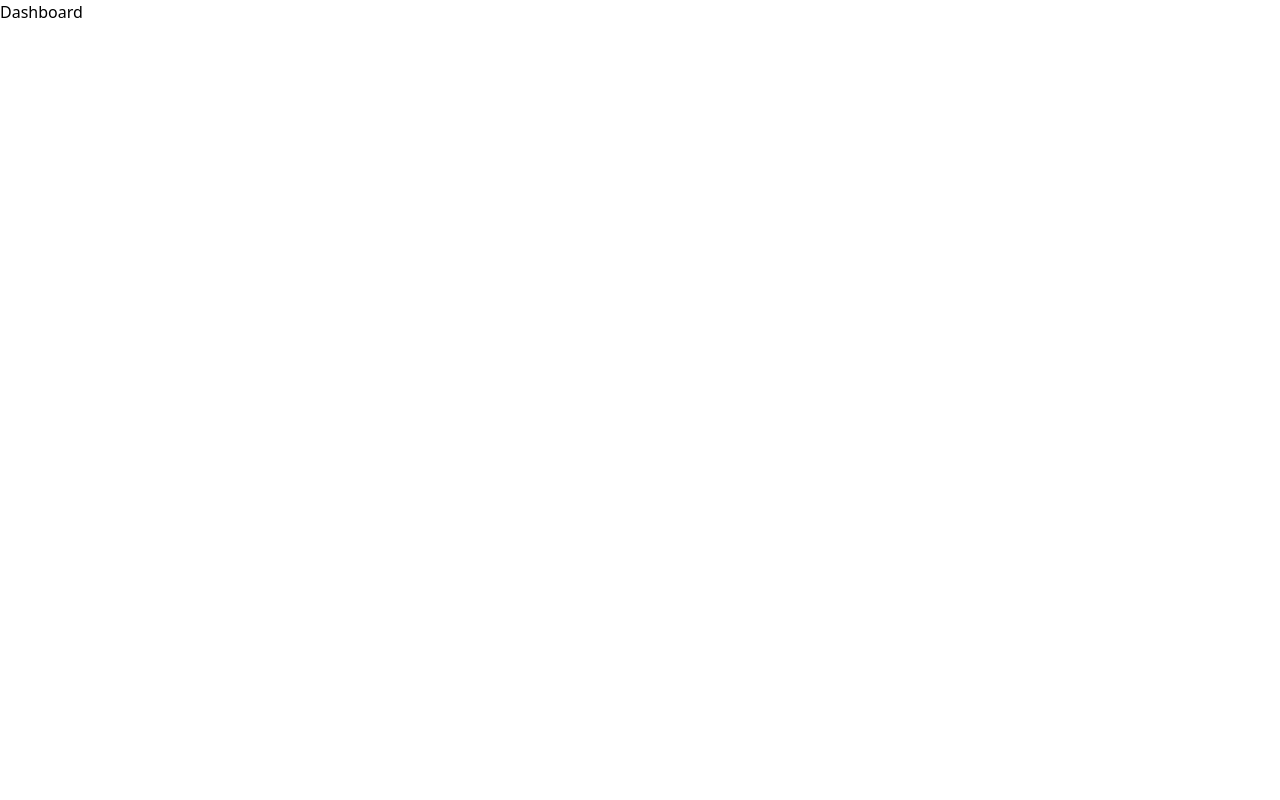
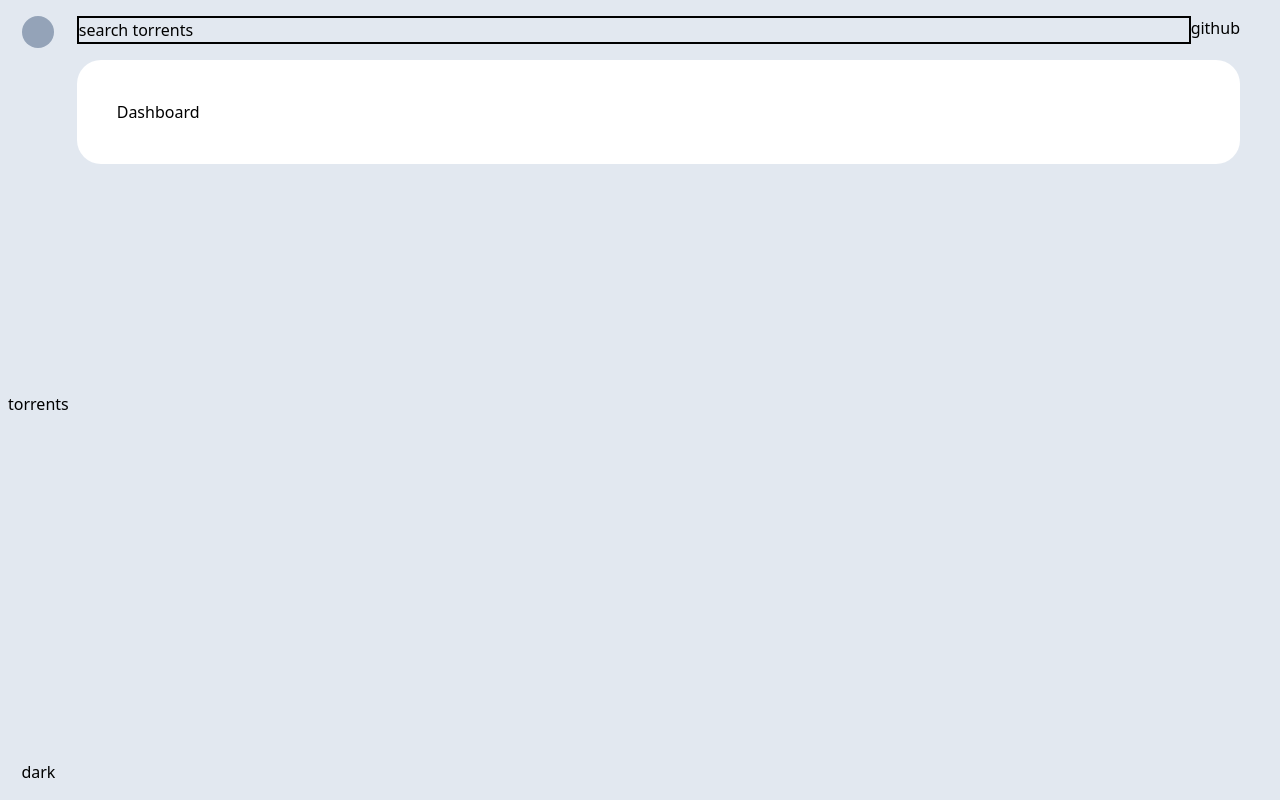
Before and after one commit to vsnthdev/gearshift, a React (Vite) app: page / in a window 1280 px wide. Built offline with nearby package versions, Linux system fonts and the light colour scheme.

Commit message:
✨ create base layout

```diff
--- a/index.html
+++ b/index.html
@@ -7,7 +7,7 @@
     <title>Transmission Control</title>
 </head>
 
-<body class="h-screen flex flex-col">
+<body class="h-screen flex flex-col bg-slate-200 dark:bg-neutral-950 dark:text-white">
     <div id="app" class="flex flex-col h-full"></div>
     <script type="module" src="/src/main.tsx"></script>
 </body>
--- a/src/App.tsx
+++ b/src/App.tsx
@@ -1,7 +1,42 @@
 import { Outlet } from 'react-router-dom'
 
 export function App() {
-    return <>
-        <Outlet />
-    </>
+    return <div className='flex grow'>
+        <section className='flex flex-col justify-between px-2 py-4'>
+            {/* the logo */}
+            <div className='flex flex-col items-center'>
+                <div className='w-8 aspect-square bg-slate-400 rounded-full' />
+            </div>
+
+            {/* nav section */}
+            <nav className='flex flex-col items-center'>
+                <a href="">torrents</a>
+            </nav>
+
+            {/* settings section */}
+            <div className='flex flex-col items-center'>
+                <a href="">dark</a>
+            </div>
+        </section>
+
+        <div className='flex flex-col grow pr-10'>
+            <header className='py-4 flex'>
+                {/* search */}
+                <div className='flex grow'>
+                    <div className='grow border-2 border-black'>
+                        <p>search torrents</p>
+                    </div>
+                </div>
+
+                {/* helpful links */}
+                <div className='flex'>
+                    <a href="">github</a>
+                </div>
+            </header>
+
+            <main className='bg-white rounded-3xl p-10 dark:bg-neutral-800'>
+                <Outlet />
+            </main>
+        </div>
+    </div>
 }
--- a/tailwind.config.js
+++ b/tailwind.config.js
@@ -1,5 +1,6 @@
 /** @type {import('tailwindcss').Config} */
 export default {
+    darkMode: 'class',
     content: [
         "./index.html",
         "./src/**/*.{js,ts,jsx,tsx}",
```
